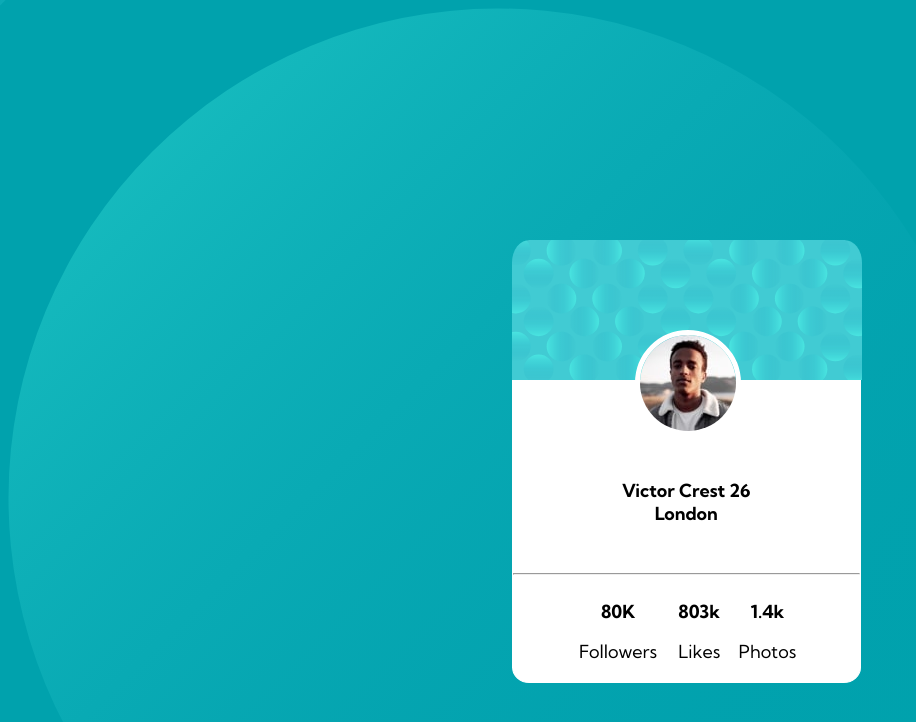
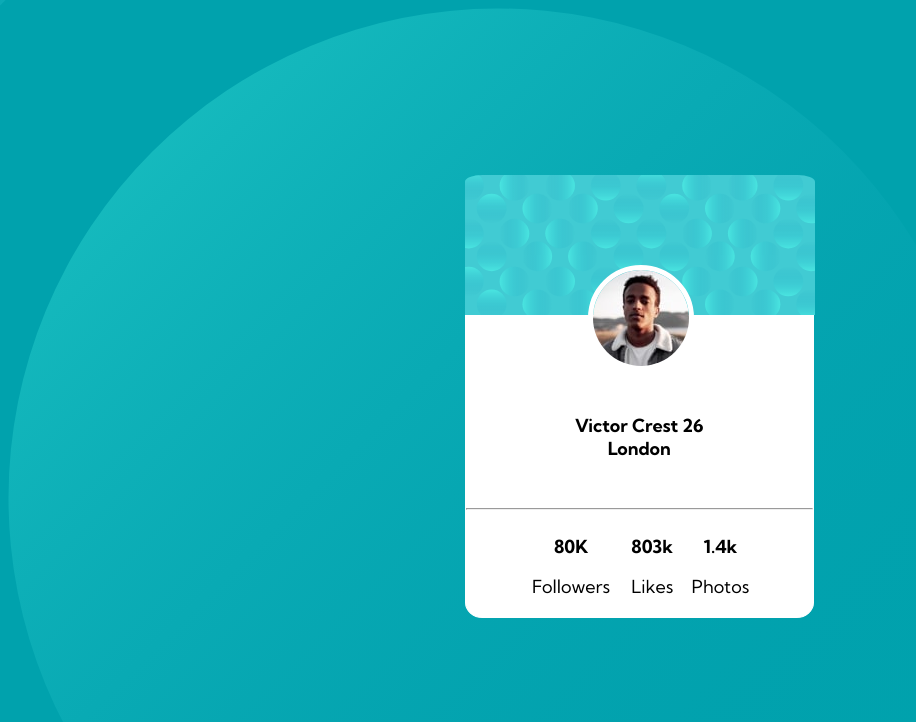
Before and after one commit to dianabedoya570/Retos, a plain HTML site: page Reto2HTML/Index.html in a window 1280 px wide. Shown: the whole page, without its empty margins (0-916 px from the left). Drawn offline with Linux system fonts and the light colour scheme.

Commit message:
se ajustan los estilos

```diff
--- a/Reto2HTML/Index.html
+++ b/Reto2HTML/Index.html
@@ -3,10 +3,13 @@
     <head>
         <title>Make It Real - Profile Card Component</title>
         <link rel="stylesheet" href="./assets/css/Stylesheet.css"></link>
+        <meta name= "viewport" content = "width=device-width" >
     </head>
     <body>
-        <img id="img_superior" src="./assets/images/bg-pattern-top.svg">
-        <img id="img_inferior" src="./assets/images/bg-pattern-bottom.svg">
+        <div>
+            <img id="img_superior" src="./assets/images/bg-pattern-top.svg">
+            <img id="img_inferior" src="./assets/images/bg-pattern-bottom.svg">
+        </div>
         <div class="card">
             <div class="card__banner">
                 <img src="./assets/images/bg-pattern-card.svg">
--- a/Reto2HTML/assets/css/Stylesheet.css
+++ b/Reto2HTML/assets/css/Stylesheet.css
@@ -21,19 +21,34 @@ font-family: 'kumbh';
     position: absolute;
 
 }
-
 .card {
 
     height: 450px;
     width: 350px;
     position: absolute;
-    right: 40%;
-    left: 40%;
-    top: 30%;
-    bottom: 40%;
+    left: 50%;
+    top: 50%;
     border-radius: 5%;
-    overflow-x:auto
+    transform: translate(-50%, -50%);
 }
+
+/*
+
+@media (min-width: 768x) {
+    .card {
+
+        height: 450px;
+        width: 350px;
+        position: absolute;
+        right: 40%;
+        left: 40%;
+        top: 30%;
+        bottom: 40%;
+        border-radius: 5%;
+
+    }
+  }*/
+
 .card__banner{
 
     height: 30%;
```
